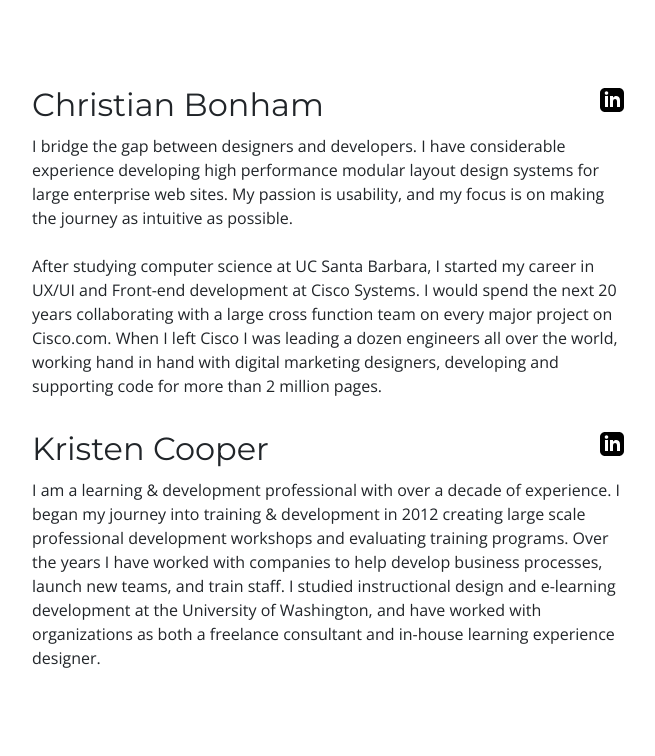
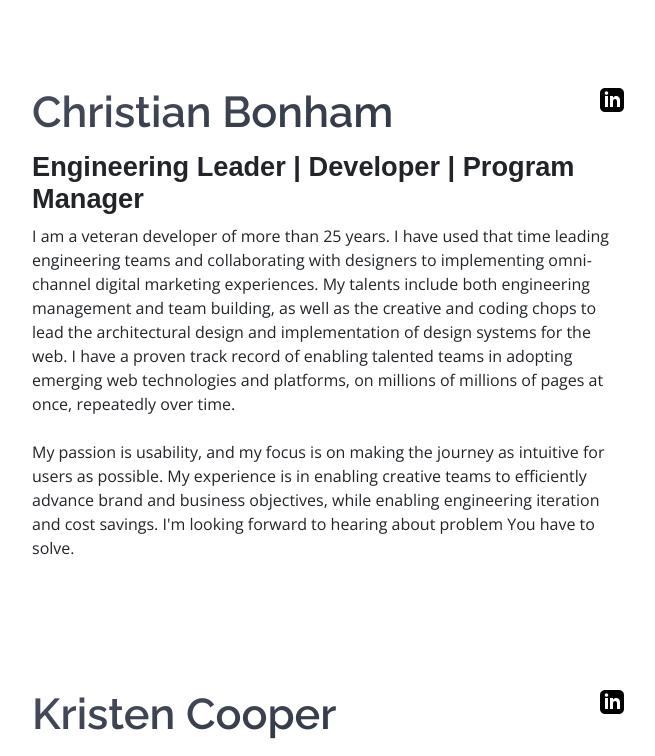
Before and after one commit to christianbonham/kcstardust.com, a Next.js app: page /about in a window 1280 px wide. Shown: the part 600-1356 px from the top of the page, without its empty margins (312-967 px from the left). Built offline with nearby package versions, Linux system fonts and the light colour scheme.

Commit message:
AuthorBio

```diff
--- /dev/null
+++ b/components/AuthorBio/AuthorBio.module.css
@@ -0,0 +1,16 @@
+.name {
+  font-family: 'Raleway', sans-serif;
+  font-weight: bold;
+  font-size: 2.7rem;
+  background: rgba(45,52,64,1) ;
+  background: linear-gradient(172deg, rgba(73,79,94,1) 0%, rgba(45,52,64,1) 81%);
+  background-clip: text;
+  -webkit-background-clip: text;
+  -webkit-text-fill-color: transparent;
+
+}
+.flair {
+  font-family: 'Coquette', sans-serif;
+  font-weight: bold;
+  font-size: 1.7rem;
+}
--- /dev/null
+++ b/components/AuthorBio/AuthorBio.tsx
@@ -0,0 +1,19 @@
+import { ReactNode } from 'react';
+import styles from './AuthorBio.module.css';
+
+interface IAuthorBioProps {
+  children: ReactNode | [ReactNode];
+  name: string;
+  title: string;
+}
+
+export default function AuthorBio(props: IAuthorBioProps) {
+  const { name, title, children } = props;
+  return (
+    <div className="author">
+      <h2 className={styles.name}>{name}</h2>
+      <h3 className={styles.flair}>{title}</h3>
+      {children}
+    </div>
+  );
+}
--- a/pages/about.tsx
+++ b/pages/about.tsx
@@ -1,6 +1,7 @@
 import { ReactElement, PropsWithChildren } from 'react';
 import Link from 'next/link';
 
+import AuthorBio from '@/AuthorBio/AuthorBio';
 import GridRow from '@/layout/GridRow';
 import LayoutBasic from '@/layout/LayoutBasic';
 import Marquee from '@/marquee/Marquee';
@@ -38,24 +39,33 @@ export default function About(props: PropsWithChildren<{}>) {
                 </a>
               </Link>
             </div>
-            <h2>Christian Bonham</h2>
+            <AuthorBio
+              name="Christian Bonham"
+              title="Engineering Leader | Developer | Program Manager"
+            >
               <p>
-              I bridge the gap between designers and developers. I have
-              considerable experience developing high performance modular layout
-              design systems for large enterprise web sites. My passion is
-              usability, and my focus is on making the journey as intuitive as
-              possible.
+                I am a veteran developer of more than 25 years. I have used that
+                time leading engineering teams and collaborating with designers
+                to implementing omni-channel digital marketing experiences. My
+                talents include both engineering management and team building,
+                as well as the creative and coding chops to lead the
+                architectural design and implementation of design systems for
+                the web. I have a proven track record of enabling talented teams
+                in adopting emerging web technologies and platforms, on millions
+                of millions of pages at once, repeatedly over time.
               </p>
               <p>
-              After studying computer science at UC Santa Barbara, I started my
-              career in UX/UI and Front-end development at Cisco Systems. I
-              would spend the next 20 years collaborating with a large cross
-              function team on every major project on Cisco.com. When I left
-              Cisco I was leading a dozen engineers all over the world, working
-              hand in hand with digital marketing designers, developing and
-              supporting code for more than 2 million pages.
+                My passion is usability, and my focus is on making the journey
+                as intuitive for users as possible. My experience is in enabling
+                creative teams to efficiently advance brand and business
+                objectives, while enabling engineering iteration and cost
+                savings. I&apos;m looking forward to hearing about problem You
+                have to solve.
               </p>
+            </AuthorBio>
           </div>
+        </div>
+        <div className="kcs">
           <div className="bio">
             <div className="bio-header">
               <div className="icons">
@@ -77,19 +87,24 @@ export default function About(props: PropsWithChildren<{}>) {
                   </a>
                 </Link>
               </div>
-              <h2>Kristen Cooper</h2>
-            </div>
+              <AuthorBio
+                name="Kristen Cooper"
+                title="Talent Development | Instructional Design"
+              >
                 <p>
-              I am a learning & development professional with over a decade of
-              experience. I began my journey into training & development in 2012
-              creating large scale professional development workshops and
-              evaluating training programs. Over the years I have worked with
-              companies to help develop business processes, launch new teams,
-              and train staff. I studied instructional design and e-learning
-              development at the University of Washington, and have worked with
-              organizations as both a freelance consultant and in-house learning
+                  I am a learning & development professional with over a decade
+                  of of experience. I began my journey into training &
+                  development in 2012 creating large scale professional
+                  development workshops and evaluating training programs. Over
+                  the years I have worked with companies to help develop
+                  business processes, launch new teams, and train staff. I
+                  studied instructional design and e-learning development at the
+                  University of Washington, and have worked with organizations
+                  as both a freelance consultant and in-house learning
                   experience designer.
                 </p>
+              </AuthorBio>
+            </div>
           </div>
         </div>
       </GridRow>
--- a/styles/kcs.css
+++ b/styles/kcs.css
@@ -4,9 +4,14 @@
     padding: 2em 0;
 }
 
+.kcs h2 {
+  font-weight: bolder;
+}
+
 .kcs h2.flair {
     font-family: 'Coquette', cursive;
     font-size: 1.7rem;
+    font-weight: 600;
     line-height: 1.2em;
     margin-bottom: 1em;
 }
```
Lines whose indentation alone changed are shown as unchanged.
